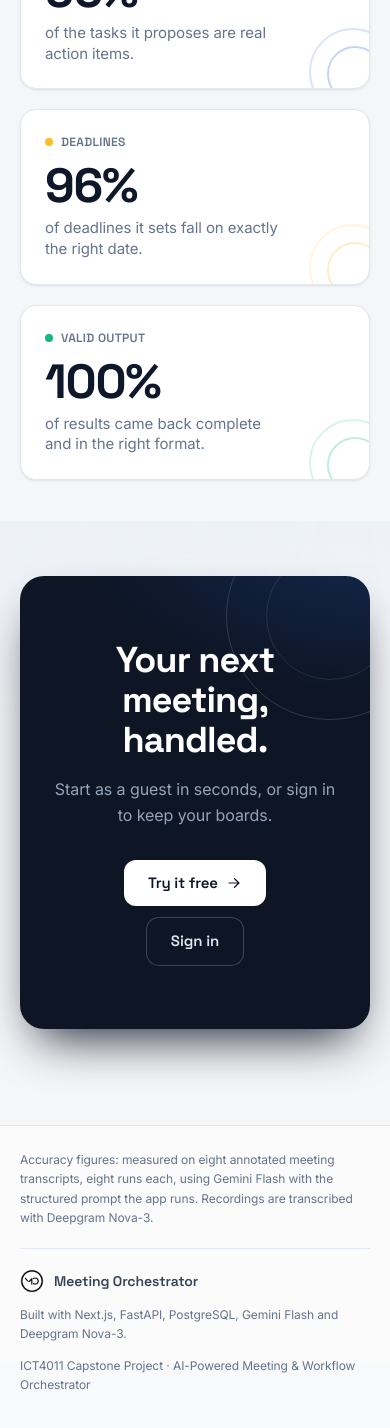
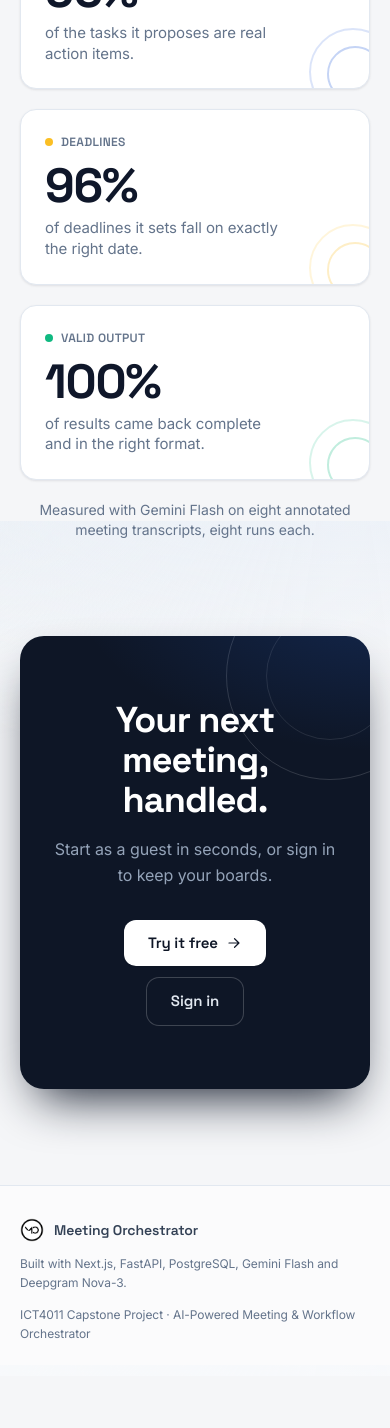
Before and after one commit to chinliong/meeting-orchestrator, a Next.js app in the folder frontend/: page / in a window 390 px wide. Shown: the part 5387-6815 px from the top of the page. After the commit the page ends 6763 px from the top, so only its background shows below. Built offline with nearby package versions, Linux system fonts and the light colour scheme.

Commit message:
Fix phone header overflow and blocked delete button

```diff
--- a/frontend/src/app/app/page.tsx
+++ b/frontend/src/app/app/page.tsx
@@ -578,7 +578,7 @@ export default function DashboardPage() {
           <EmptyProjects onCreate={() => setProjectModal("create")} />
         ) : (
           <>
-            <div className="mb-5 flex items-start justify-between gap-3">
+            <div className="mb-5 flex flex-col gap-2 sm:flex-row sm:items-start sm:justify-between sm:gap-3">
               <div>
                 <div className="flex items-center gap-2">
                   <h2 className="font-display text-[26px] font-bold tracking-tight text-slate-900">{selectedProject?.name}</h2>
@@ -592,7 +592,7 @@ export default function DashboardPage() {
                   <p className="mt-0.5 text-[15px] text-slate-500">{selectedProject.description}</p>
                 )}
               </div>
-              <div className="flex shrink-0 gap-0.5">
+              <div className="-ml-2.5 flex shrink-0 flex-wrap gap-0.5 sm:ml-0">
                 <button
                   onClick={() => setShareProject(selectedProject)}
                   className="inline-flex items-center gap-1.5 rounded-lg px-2.5 py-1.5 text-sm font-medium text-slate-600 transition hover:bg-slate-900/5 hover:text-slate-900"
--- a/frontend/src/components/LandingContent.tsx
+++ b/frontend/src/components/LandingContent.tsx
@@ -253,6 +253,9 @@ export default function LandingContent() {
             <Figure dot="bg-amber-400" tone="text-amber-400" label="Deadlines" value="96%" body="of deadlines it sets fall on exactly the right date." />
             <Figure dot="bg-emerald-500" tone="text-emerald-500" label="Valid output" value="100%" body="of results came back complete and in the right format." />
           </div>
+          <p className="mt-5 text-center text-sm text-slate-500">
+            Measured with Gemini Flash on eight annotated meeting transcripts, eight runs each.
+          </p>
         </section>
 
         {/* ---------- closing ---------- */}
@@ -284,14 +287,9 @@ export default function LandingContent() {
       </main>
 
       {/* ---------- footer ---------- */}
-      <footer className="border-t border-slate-200 bg-white/60 px-5 pb-10 pt-6 text-xs text-slate-500 sm:px-6">
+      <footer className="border-t border-slate-200 bg-white/60 px-5 py-8 text-xs text-slate-500 sm:px-6">
         <div className="mx-auto max-w-6xl leading-relaxed">
-          <p>
-            Accuracy figures: measured on eight annotated meeting transcripts, eight runs each, using
-            Gemini Flash with the structured prompt the app runs. Recordings are transcribed with
-            Deepgram Nova-3.
-          </p>
-          <div className="mt-5 flex flex-col gap-3 border-t border-slate-200 pt-5 sm:flex-row sm:items-center sm:justify-between">
+          <div className="flex flex-col gap-3 sm:flex-row sm:items-center sm:justify-between">
             <div className="flex items-center gap-2.5">
               {/* eslint-disable-next-line @next/next/no-img-element */}
               <img src="/logo.png" alt="" className="h-6 w-6 rounded-full object-cover" />
--- a/frontend/src/components/TaskCard.tsx
+++ b/frontend/src/components/TaskCard.tsx
@@ -86,8 +86,10 @@ export default function TaskCard({
       {/* Status accent edge — quietly colour-codes each card to its column. */}
       <span className={`absolute inset-y-0 left-0 w-1 ${edgeColor}`} aria-hidden />
 
+      {/* z-10: the meeting line runs underneath these buttons, and its hidden rename icon would
+          otherwise sit on top and take the click. */}
       <div
-        className={`absolute right-1.5 top-1.5 flex gap-0.5 rounded-md bg-white/95 p-0.5 opacity-0 shadow-sm ring-1 ring-slate-200/70 transition group-hover:opacity-100 [@media(hover:none)]:opacity-100 ${
+        className={`absolute right-1.5 top-1.5 z-10 flex gap-0.5 rounded-md bg-white/95 p-0.5 opacity-0 shadow-sm ring-1 ring-slate-200/70 transition group-hover:opacity-100 [@media(hover:none)]:opacity-100 ${
           canEdit ? "" : "hidden"
         }`}
       >
```
